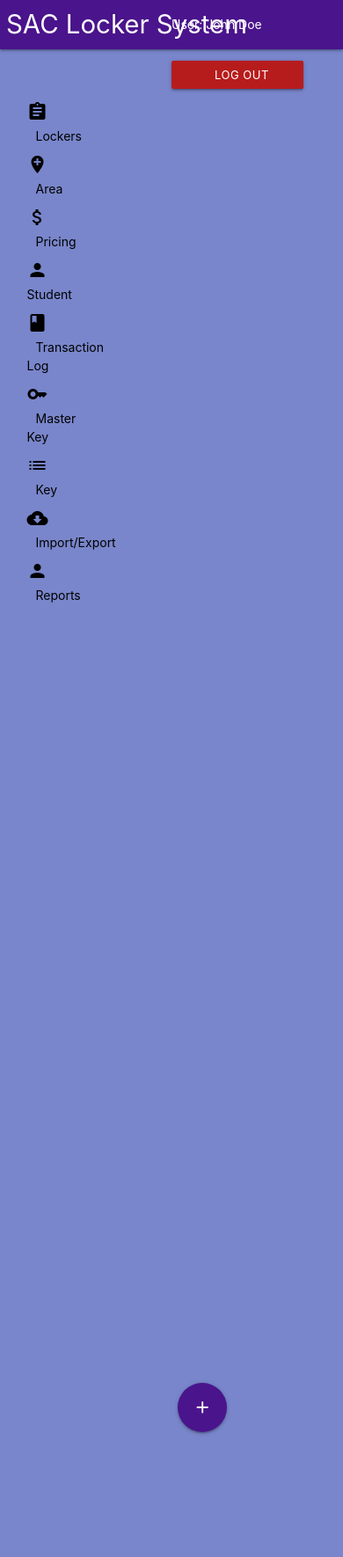
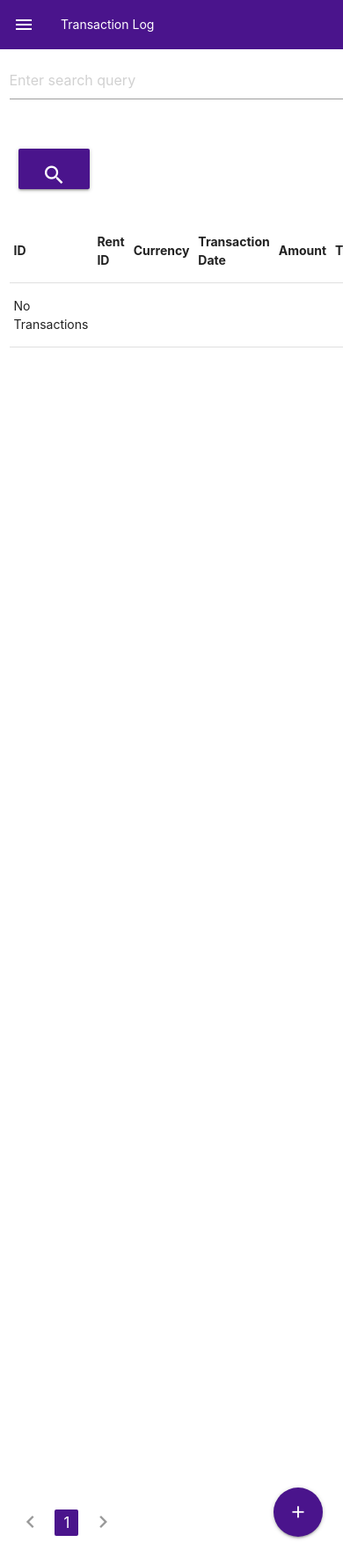
Before and after one commit to uwidcit/Lockers-App, a Flask app: page /transactionLog in a window 390 px wide; the page is wider, and only the part inside the window is pictured. Shown: that part at 88% size. Run offline with Flask 2, Linux system fonts and the light colour scheme; tables that the repository leaves empty hold one stand-in row (values such as "Sample post").

Commit message:
updated ui

```diff
--- a/controllers/import_export.py
+++ b/controllers/import_export.py
@@ -155,6 +155,8 @@ def import_transactionLog(uploaded_file):
     reader = pd.read_excel(uploaded_file,"transaction_log")
     tLog_json = reader.to_dict('records')
     for tL in tLog_json:
+        if type(tL['transaction_date']) is not datetime:
+            tL['transaction_date'] = datetime.strptime(tL['transaction_date'],'%Y-%m-%d')
         add_new_transaction(tL['rent_id'], tL['currency'],tL['transaction_date'], tL['amount'], tL['description'], tL['type'], tL['receipt_number'])
     return True
 
--- a/controllers/lockers.py
+++ b/controllers/lockers.py
@@ -62,7 +62,7 @@ def get_locker_by_area_id_toJSON(id):
     lockers = get_locker_by_area_id(id)
 
     if not lockers:
-        return None
+        return {}
     return [l.toJSON() for l in lockers]
 
 
--- a/main.py
+++ b/main.py
@@ -54,6 +54,7 @@ def loadConfig(app, config):
     if app.config['ENV'] == "DEVELOPMENT":
         app.config.from_object('config')
         app.config['GIT_ENV'] = ""
+        print(os.path.join(app.root_path,'test_database.db'))
         app.config['SQLALCHEMY_DATABASE_URI'] = 'sqlite:///' + os.path.join(app.root_path,'test_database.db')
     else:
         app.config['SQLALCHEMY_DATABASE_URI'] = os.environ.get('SQLALCHEMY_DATABASE_URI')
--- a/templates/layout.html
+++ b/templates/layout.html
@@ -10,43 +10,30 @@
     <!--Let browser know website is optimized for mobile-->
     <meta name="viewport" content="width=device-width, initial-scale=1.0"/>
     <title>{% block title %}{% endblock %}</title>
+  </head>
+    <nav class="sidenav-trigger purple darken-4" data-target="slide-out" >
+    <div class="nav-wrapper">
+      <ul>
+        <li><a href="#" ><i class="material-icons  white-text">menu</i></a></li>
+        <li><a href="#" class=" white-text">{% block page %} {% endblock %}</a></li>
+      </ul>
+    </div>
+  </nav>
 
-  </head>
-  <body class ="indigo lighten-2" style ="height:80vh; display: flexbox; overflow: hidden;">
-    <div>
-      <nav class=" purple darken-4 " >
-        <div class=" nav-wrapper" style="display:inline;position: relative;">
-          <a href="#!" class=" white-text brand-logo left" style="width:300px;">SAC Locker System</a>
-          <div style="margin-left: 50vw; ">
-            <a href="#name" style="padding-right:10px;"><span class="white-text name">User: John Doe</span></a>
-            <a class="red darken-4 btn-small center-align" style="width: 150px;" href="/"><h7 style="padding-left:10px;" >Log Out</h7></a>
-            <h5 href="#!" class="white-text right hide-on-med-and-down" style="padding-right:10px; width:30vw;">{% block page %}{% endblock %}</h5>
-
-          </div>
-
-        </div>
-
-      </nav>
-    </div>
-    <div class="row" style="overflow: hidden; max-height: 90vh;">
-
-      <div class="indigo lighten-2 col s2" style="height: 100vh; width: 15vw; margin-top: 40px;">
-        <ul id="slide-out" class="side-nav " >
-
-          <li style="padding: 5px; padding-left: 20px;"><a class="waves-effect black-text text-lighten-4" href="/locker" ><i class="material-icons">assignment</i><h7 style="padding-left:10px;" >Lockers</h7></a></li>
-          <li style="padding: 5px; padding-left: 20px;"><a class="waves-effect black-text text-lighten-4" href="/area"><i class="material-icons">add_location</i><h7 style="padding-left:10px;" >Area</h7></a></li>
-          <li style="padding: 5px; padding-left: 20px;"><a class="waves-effect black-text text-lighten-4" href="/rentType"><i class="material-icons">attach_money</i><h7 style="padding-left:10px;" >Pricing</h7></a></li>
-          <li style="padding: 5px; padding-left: 20px;"><a class="waves-effect black-text text-lighten-4" href="/student"><i class="material-icons">person</i><h7 style="padding-left:10px;" ></h7>Student</a></li>
-          <li><a class="waves-effect black-text text-lighten-4" href="/transactionLog" style="padding: 5px; padding-left: 20px;"><i class="material-icons">book</i><h7 style="padding-left:10px;" >Transaction Log</h7></a></li>
-          <li><a class="waves-effect black-text text-lighten-4" href="/masterkey" style="padding: 5px; padding-left: 20px;"><i class="material-icons">key</i><h7 style="padding-left:10px;" >Master Key</h7></a></li>
-          <li><a class="waves-effect black-text text-lighten-4" href="/key" style="padding: 5px; padding-left: 20px;"><i class="material-icons">list</i><h7 style="padding-left:10px;" >Key</h7></a></li>
-          <li><a class="waves-effect black-text text-lighten-4" href="/export" style="padding: 5px; padding-left: 20px;"><i class="material-icons">cloud_download</i><h7 style="padding-left:10px;" >Import/Export</h7></a></li>
-          <li><a class="waves-effect black-text text-lighten-4" href="/report" style="padding: 5px; padding-left: 20px;"><i class="material-icons">person</i><h7 style="padding-left:10px;" >Reports</h7></a></li>
-
-          </ul>
-
-      </div>
-
+  <body style="display: flexbox; overflow-y: hidden;">
+    <ul id="slide-out" class="sidenav sidenav-fixed purple darken-4">
+      <li><a class= "white-text" href="/locker" ><i class="material-icons white-text">assignment</i><h7>Lockers</h7></a></li>
+      <li><a class="white-text" href="/area"><i class="material-icons white-text">add_location</i><h7>Area</h7></a></li>
+      <li><a class="white-text" href="/rentType"><i class="material-icons white-text">attach_money</i><h7>Pricing</h7></a></li>
+      <li ><a class="white-text" href="/student"><i class="material-icons white-text">person</i><h7></h7>Student</a></li>
+      <li><a class="white-text" href="/transactionLog"><i class="material-icons white-text">book</i><h7>Transaction Log</h7></a></li>
+      <li><a class="white-text" href="/masterkey"><i class="material-icons white-text">key</i><h7>Master Key</h7></a></li>
+      <li><a class="white-text" href="/key"><i class="material-icons white-text">list</i><h7>Key</h7></a></li>
+      <li><a class="white-text" href="/export"><i class="material-icons white-text">cloud_download</i><h7>Import/Export</h7></a></li>
+      <li><a class="white-text" href="/report"><i class="material-icons white-text">person</i><h7>Reports</h7></a></li>
+      <li><a class="white-text" href="/"><i class="material-icons white-text">exit_to_app</i><h7>Logout</h7></a></li>
+    </ul>
+    <div class="row" >
 
       {% with messages = get_flashed_messages() %}
       {% if messages %}
@@ -57,7 +44,7 @@
       {% endwith %}
 
 
-      <div class=" deep-purple lighten-5 col s10" style="padding:10px; height: 90vh; width: 80vw; margin-left:30px; margin-top:10px; border-radius: 25px;overflow-y: hidden; overflow-x: hidden; display: flexbox;" >
+      <div class="white" >
         {% block content %}{% endblock %}
       </div>
 
@@ -68,7 +55,19 @@
     <script src="/static/util.js"></script>
     <script src = "/static/keep_alive.js"></script>
     <script type="text/javascript">
-      $(".button-collapse").sideNav();
+      document.addEventListener('DOMContentLoaded', function() {
+      var sideElems = document.querySelectorAll('.sidenav');
+      var sideInstances = M.Sidenav.init(sideElems);
+      var elemsBtn = document.querySelectorAll('.dropdown-trigger');
+      var elemsFxBtn = document.querySelectorAll('.fixed-action-btn');
+      var instancesFxBtn = M.FloatingActionButton.init(elemsFxBtn);
+      var instancesBtn = M.Dropdown.init(elemsBtn,{
+        hover:true,
+        constrainWidth:false
+        });
+      var elems = document.querySelectorAll('.modal');
+      var instances = M.Modal.init(elems);
+      });
 
       function displayMessage(message){
         M.toast({html:message})
@@ -79,6 +78,29 @@
       .indentMenu {
         text-indent: 35px;
       }
+
+      #pag{
+        bottom: 10px;
+        position: fixed;
+        z-index: 997;
+       padding-right: 300px;
+      }
+
+      header, body, footer {
+      padding-left: 300px;
+      }
+      body{
+        overflow: hidden;
+      }
+
+    @media only screen and (max-width : 992px) {
+      header, body, footer {
+        padding-left: 0;
+      }
+      #pag {
+          padding-right: 0;
+        }
+    }
     </style>
   </body>
 </html>
--- a/templates/rentType_manage.html
+++ b/templates/rentType_manage.html
@@ -48,13 +48,13 @@
             {% endif %}
           </table>
         </div>
-      <div class="col s1 m1 offset-m11" style="padding: 0.75rem">
-        <div class="floating-action-btn" style="position: absolute; bottom: 8vh;">
+
+        <div class="fixed-action-btn">
          <a class="btn-floating btn-large waves-effect waves-light purple darken-4 modal-trigger" href="#new_rType"><i class="material-icons">add </i></a>
        </div>
      </div>
 
-     <div class="col m5 offset-m5">
+     <div class="col m5 offset-m5" id="pag">
       <ul class="pagination">
 
       {% if current_page == 1  %}
--- a/templates/transactionLog.html
+++ b/templates/transactionLog.html
@@ -50,7 +50,7 @@
   </div>
 
 
-   <div class ="col m5 offset-m5">
+   <div class ="col m5 offset-m5" id="pag">
     <ul class = "pagination">
 
       {% if current_page == 1 %}
@@ -135,17 +135,10 @@
   </div>
   </div>
 
-  <div class="col s1 m1 offset-m11" style="padding: 0.75rem">
-    <div class="floating-action-btn">
-      <a class="btn-floating btn-large waves-effect waves-light purple darken-4 modal-trigger" href="#new_transaction" id="m_button" style="position: absolute; bottom: 8vh;"><i class="material-icons"> add </i></a>
-    </div>
+
+    <div class="fixed-action-btn">
+      <a class="btn-floating btn-large waves-effect waves-light purple darken-4 modal-trigger" href="#new_transaction" id="m_button"><i class="material-icons"> add </i></a>
   </div>
 </div>
 
-  <script>
-    document.addEventListener('DOMContentLoaded', function() {
-    var elems = document.querySelectorAll('.modal');
-    var instances = M.Modal.init(elems);
-    });
-</script>
 {% endblock %}
```
Also changed, not shown: templates/area.html (+3 -10 lines), templates/index.html (+9 -24 lines), templates/manage_keys.html (+2 -9 lines), templates/manage_locker.html (+20 -32 lines), templates/manage_masterkey.html (+3 -4 lines), templates/manage_student.html (+3 -7 lines).
